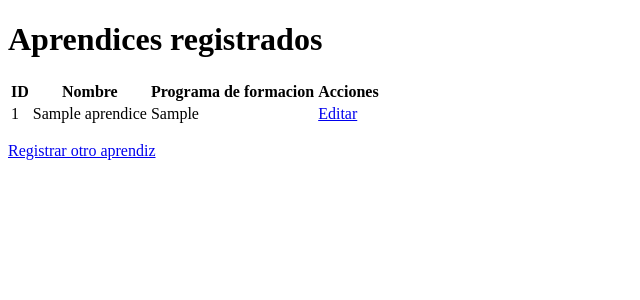
After one commit to propositocorreo-hub/centromedico, a Laravel app: page /aprendices in a window 1280 px wide. The commit adds this page. Shown: the top 300 px of the page, without its empty margins (0-640 px from the left). Run offline with Laravel 12, Linux system fonts and the light colour scheme; tables that the repository leaves empty hold one stand-in row (values such as "Sample post").

Commit message:
primer commit CRUD

```diff
--- /dev/null
+++ b/proyecto/app/Http/Controllers/PersonaController.php
@@ -0,0 +1,88 @@
+<?php
+
+namespace App\Http\Controllers;
+
+use App\Dominio\Aprendiz;
+use App\Models\Aprendiz as AprendizModelo;
+use App\Dominio\Persona;
+
+
+use Illuminate\Http\Request;
+
+class PersonaController extends Controller
+{
+    public function mostrar()
+    {
+        $persona = new Persona('Carlos');
+        $aprendiz = new Aprendiz('Ana', 'ADSO');
+
+        $personas = [$persona, $aprendiz];
+        return view('personas', [
+            'personas' => $personas,
+        ]);
+    }
+
+    public function presentar(Request $request)
+    {
+        $datos = $request->validate(
+            [
+                'nombre' => ['Required', 'string', 'max:100'],
+                'programa' => ['Required', 'string', 'max:150'],
+            ],
+
+
+            [
+                'nombre.required' => 'Debe ingresar el nombre del aprendiz',
+                'nombre.string' => 'El nombre debe ser texto',
+                'nombre.max' => 'El nombre no puede superar los 100 caracteres',
+
+                'programa.required' => 'Debe ingresar el programa de formacion',
+                'programa.string' => 'El nombre debe ser texto',
+                'programa.max' => 'El nombre no puede superar los 150 caracteres',
+            ]
+        );
+        AprendizModelo::create($datos);
+        $aprendiz = new Aprendiz(
+            $datos['nombre'],
+            $datos['programa']
+        );
+        return view('personas', [
+            'personas' => [$aprendiz],
+        ]);
+    }
+
+    public function listar()
+    {
+        $aprendices = AprendizModelo::orderByDesc('id')->get();
+        return view('aprendices.index', ['aprendices' => $aprendices]);
+    }
+
+    public function editar($id)
+    {
+        $aprendiz = AprendizModelo::findOrFail($id);
+        return view('aprendices.editar', ['aprendiz' => $aprendiz]);
+    }
+
+    public function actualizar(Request $request, $id)
+    {
+        // Validamos los datos enviados desde el formulario de edición
+        $datos = $request->validate([
+            'nombre' => ['required', 'string', 'max:100'],
+            'programa' => ['required', 'string', 'max:150'],
+        ], [
+            'nombre.required' => 'Debes ingresar el nombre del aprendiz.',
+            'nombre.string' => 'El nombre debe ser un texto.',
+            'nombre.max' => 'El nombre no puede superar los 100 caracteres.',
+            'programa.required' => 'Debes ingresar el programa de formación.',
+            'programa.string' => 'El programa debe ser un texto.',
+            'programa.max' => 'El programa no puede superar los 150 caracteres.',
+        ]);
+
+        // Buscamos el aprendiz por su ID y actualizamos sus datos
+        $aprendiz = AprendizModelo::findOrFail($id);
+        $aprendiz->update($datos);
+
+        // Redirigimos de vuelta al listado de aprendices
+        return redirect('/aprendices');
+    }
+}
--- /dev/null
+++ b/proyecto/app/Models/Aprendiz.php
@@ -0,0 +1,11 @@
+<?php
+
+namespace App\Models;
+
+use Illuminate\Database\Eloquent\Model;
+
+class Aprendiz extends Model
+{
+    protected $table = 'aprendices';
+    protected $fillable = ['nombre', 'programa'];
+}
--- /dev/null
+++ b/proyecto/resources/views/aprendices/index.blade.php
@@ -0,0 +1,44 @@
+<!DOCTYPE html>
+<html lang="es">
+
+<head>
+    <meta charset="UTF-8">
+    <meta name="viewport" content="width=device-width, initial-scale=1.0">
+    <title>Listado de aprendices</title>
+</head>
+
+<body>
+    <h1>Aprendices registrados</h1>
+
+    <table>
+        <thead>
+            <tr>
+                <th scope="col">ID</th>
+                <th scope="col">Nombre</th>
+                <th scope="col">Programa de formacion</th>
+                <th scope="col">Acciones</th>
+
+            </tr>
+        </thead>
+        <tbody>
+            @forelse ($aprendices as $aprendiz)
+            <tr>
+                <td>{{$aprendiz->id}}</td>
+                <td>{{$aprendiz->nombre}}</td>
+                <td>{{$aprendiz->programa}}</td>
+                <td>
+                    <a href="{{url('/aprendices/' . $aprendiz->id . '/editar')}}">Editar</a>
+                </td>
+            </tr>
+            @empty
+
+            <tr>
+                <td colspan="3"></td>
+            </tr>
+            @endforelse
+        </tbody>
+    </table>
+    <p><a href="{{url('/aprendices/crear')}}">Registrar otro aprendiz</a></p>
+</body>
+
+</html>
--- a/proyecto/routes/web.php
+++ b/proyecto/routes/web.php
@@ -1,6 +1,7 @@
 <?php
 
 use Illuminate\Support\Facades\Route;
+use App\Http\Controllers\PersonaController;
 
 Route::get('/', function () {
     return view('welcome');
@@ -10,3 +11,17 @@ Route::get('/', function () {
 Route::get('/iniciar-sesion', function () {
     return view('IniciarSesion.iniciarSesion');
 })->name('login.view');
+
+Route::get('/personas', [PersonaController::class, 'mostrar']);
+
+Route::view('/aprendices/crear', 'aprendices.formulario');
+
+Route::post('/aprendices', [PersonaController::class, 'presentar']);
+
+Route::get('/aprendices', [PersonaController::class, 'listar']);
+
+Route::get('/aprendices/{id}/editar', [PersonaController::class, 'editar'])
+    ->whereNumber('id');
+
+Route::put('/aprendices/{id}', [PersonaController::class, 'actualizar'])
+    ->whereNumber('id');
```
Also changed, not shown: proyecto/app/Dominio/Aprendiz.php (added, +20 -0 lines), proyecto/app/Dominio/Persona.php (added, +18 -0 lines), proyecto/app/Models/Pacientes.php (deleted, +0 -11 lines), proyecto/resources/views/aprendices/editar.blade.php (added, +42 -0 lines), proyecto/resources/views/aprendices/formulario.blade.php (added, +51 -0 lines), proyecto/resources/views/personas.blade.php (added, +25 -0 lines), proyecto/resources/views/welcome.blade.php (+43 -26 lines), proyecto/database/migrations/2026_11_17_221420_create_aprendizs_table.php (added), proyecto/database/migrations/2026_11_17_222130_create_aprendices_table.php (added).
